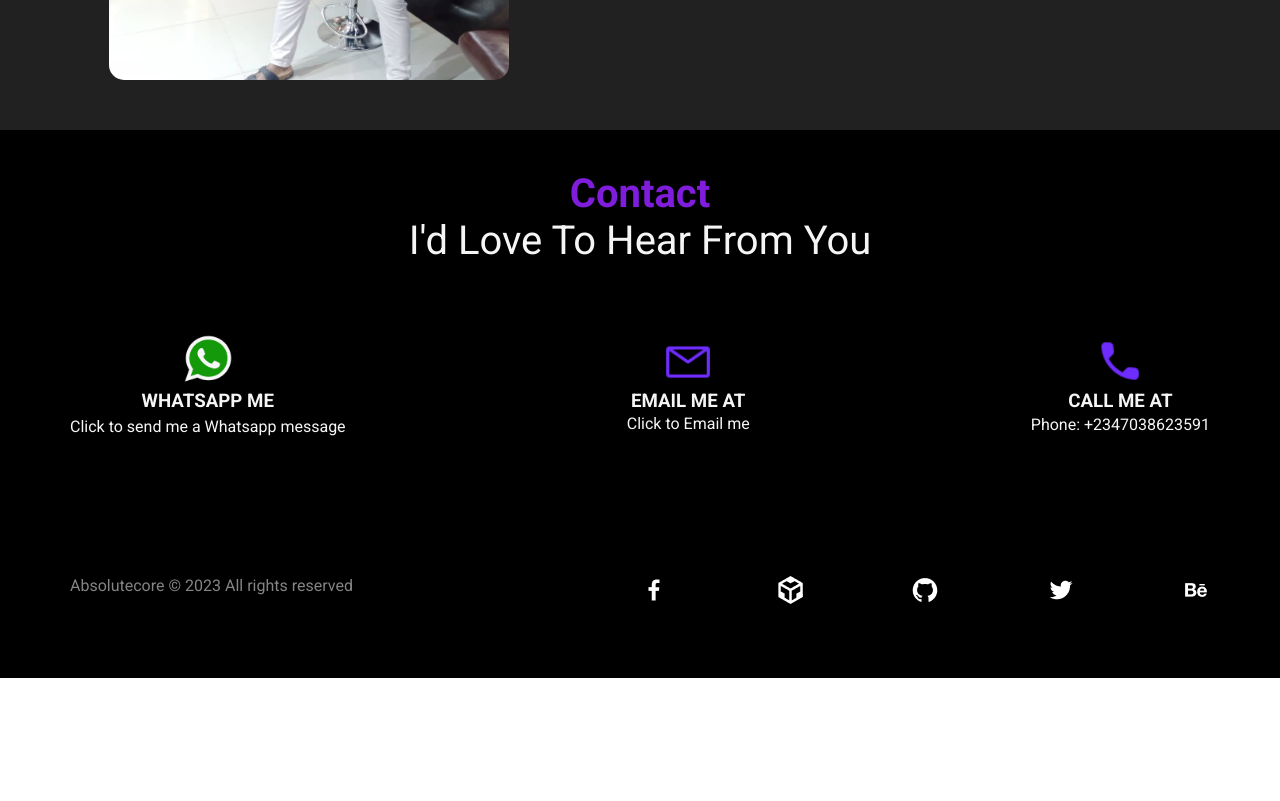
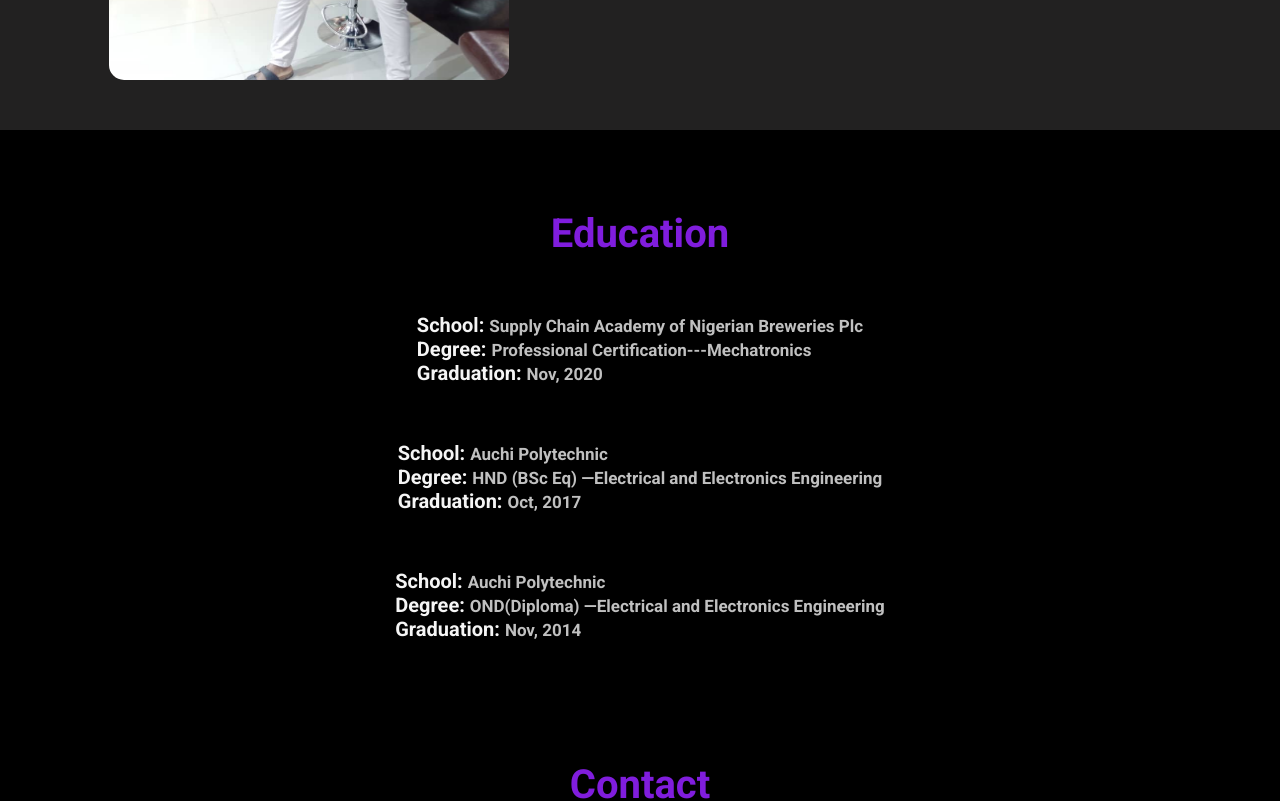
Before and after one commit to Princeizekor/absolutecore, a React (Create React App) app: page / in a window 1280 px wide. Shown: the part 1220-2021 px from the top of the page. Before the commit the page ends 1898 px from the top, so only its background shows below. Built offline with nearby package versions, Linux system fonts and the light colour scheme.

Commit message:
adding changes

```diff
--- a/src/App.js
+++ b/src/App.js
@@ -5,6 +5,7 @@ import About from './pages/About';
 import Contact from './pages/Contact';
 import Experience from './pages/Experience';
 import Footer from './components/Footer';
+import Education from './pages/Education';
 function App() {
   return (
     <Router>
@@ -13,6 +14,7 @@ function App() {
         <Navbar />
             <Intro />
             <About />
+            <Education />
             {/* <Contact /> */}
             {/* <Experience /> */}
         <Footer />
--- /dev/null
+++ b/src/Data.js
@@ -0,0 +1,23 @@
+export const data = [
+    {
+        id: 1,
+        img: '/img/fa-solid_graduation-cap.png',
+        school: 'Supply Chain Academy of Nigerian Breweries Plc',
+        degree: 'Professional Certification---Mechatronics ',
+        year: 'Nov, 2020'
+    },
+    {
+        id: 2,
+        img: '/img/fa-solid_graduation-cap.png',
+        school: 'Auchi Polytechnic',
+        degree: `HND (BSc Eq) —Electrical and Electronics Engineering `,
+        year: 'Oct, 2017'
+    },
+    {
+        id: 3,
+        img: '/img/fa-solid_graduation-cap.png',
+        school: 'Auchi Polytechnic',
+        degree: `OND(Diploma) —Electrical and Electronics Engineering `,
+        year: 'Nov, 2014'
+    }
+]
--- a/src/components/Navbar.jsx
+++ b/src/components/Navbar.jsx
@@ -1,5 +1,4 @@
 import React, { useState } from 'react'
-import { Link } from 'react-router-dom'
 import { styled } from 'styled-components'
 
 function Navbar() {
@@ -11,6 +10,7 @@ function Navbar() {
       </a>
       <ul className="list" style={open !== false ? { left: 0 } : { left: '-100%' }}>
         <li onClick={() => setOpen(!open)}><a href="#about" >About</a></li>
+        <li onClick={() => setOpen(!open)}><a href="#education" >Education</a></li>
         <li onClick={() => setOpen(!open)}><a href="#" >Experience</a></li>
         <li onClick={() => setOpen(!open)}><a href="#contact" >Contact</a></li>
       </ul>
--- /dev/null
+++ b/src/pages/Education.jsx
@@ -0,0 +1,98 @@
+import React from 'react'
+import { data } from '../Data'
+import { styled } from 'styled-components'
+
+function Education() {
+  return (
+    <Wrapper id='education'>
+      <h1>Education</h1>
+      {/* <h2 className="credentals">My Certifications</h2> */}
+      {
+        data?.map((item, i) =>
+          <div key={i} className='edu'>
+            <p className='education'>School: <span className='edu-span'>{item.school}</span></p>
+            <p className='education'>Degree: <span className='edu-span'>{item.degree}</span></p>
+            <p className='education'>Graduation: <span className='edu-span'>{item.year}</span></p>
+          </div>
+        )
+      }
+    </Wrapper>
+  )
+}
+
+const Wrapper = styled.div `
+    width: 100%;
+    display: flex;
+    flex-direction: column;
+    align-items: center;
+    height: max-content;
+    padding: 80px;
+    margin: 0% auto;
+    background: black;
+    color: rgb(128, 29, 221);
+
+h1 {
+    margin: 0%;
+    font-size: 40px;
+    font-weight: 700;
+}
+
+.credentals {
+    color: whitesmoke;
+    font-size: 40px;
+    font-weight: bold;
+}
+
+.edu {
+    font-size: 20px;
+    font-weight: bold;
+    margin-top: 5%;
+}
+
+.education {
+    color: whitesmoke;
+    font-size: 20px;
+    font-weight: bold;
+}
+.edu-span {
+    color: silver;
+    font-size: 17px;
+    font-weight: bold;
+}
+
+.portfolio-cert {
+    background: rgb(128, 29, 221);
+    margin-top: 30px;
+    width: 160px;
+    height: 40px;
+    border: none;
+    outline: none;
+    border-radius: 5px;
+    cursor: pointer;
+}
+.portfolio-cert a {
+    text-decoration: none;
+    font-weight: bold;
+    color: whitesmoke;
+}
+
+@media screen and (max-width: 540px) {
+        padding: 20px;
+        margin: 0%;
+
+    .credentals {
+        font-size: 25px;
+    }
+
+    .edu {
+        margin-top: 4%;
+    }
+
+    .portfolio-cert {
+        margin-top: 20px;
+        width: 100%;
+    }
+}
+`
+
+export default Education
```
